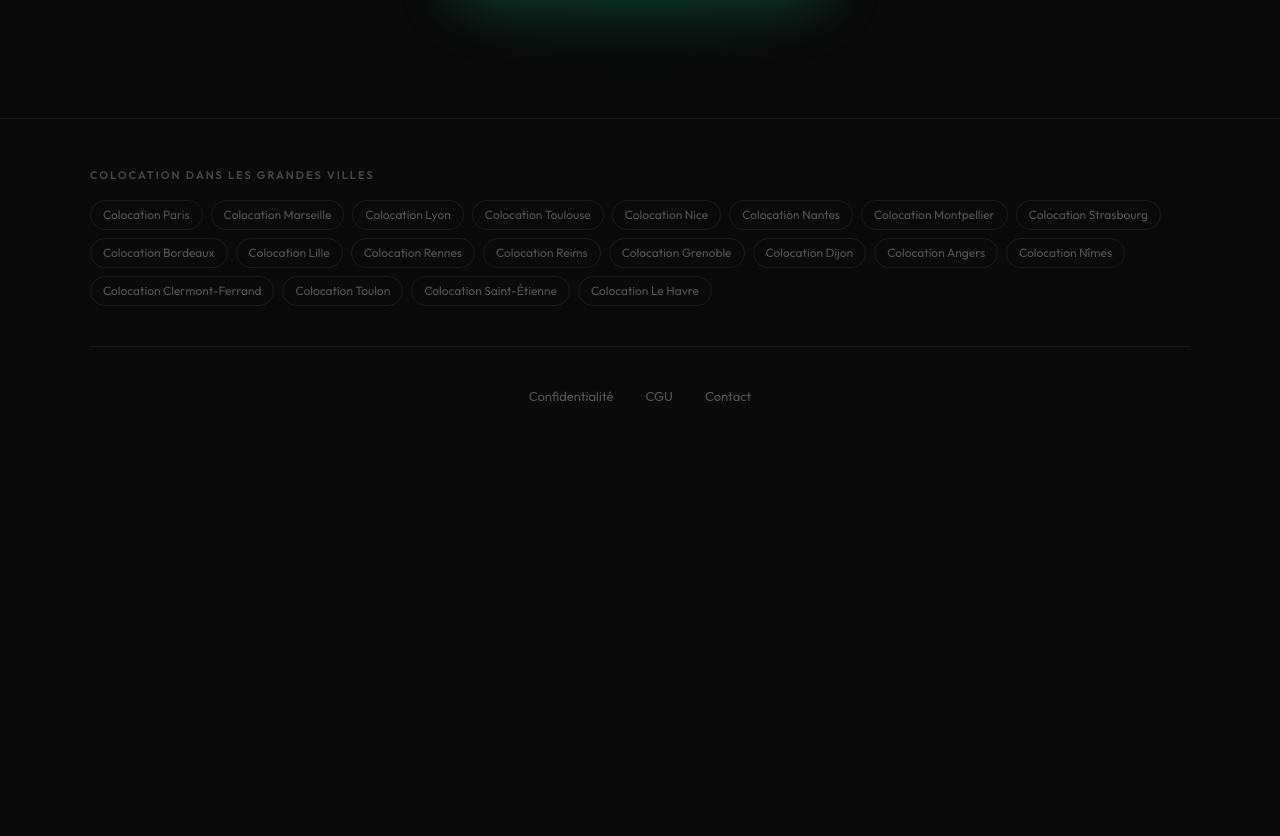
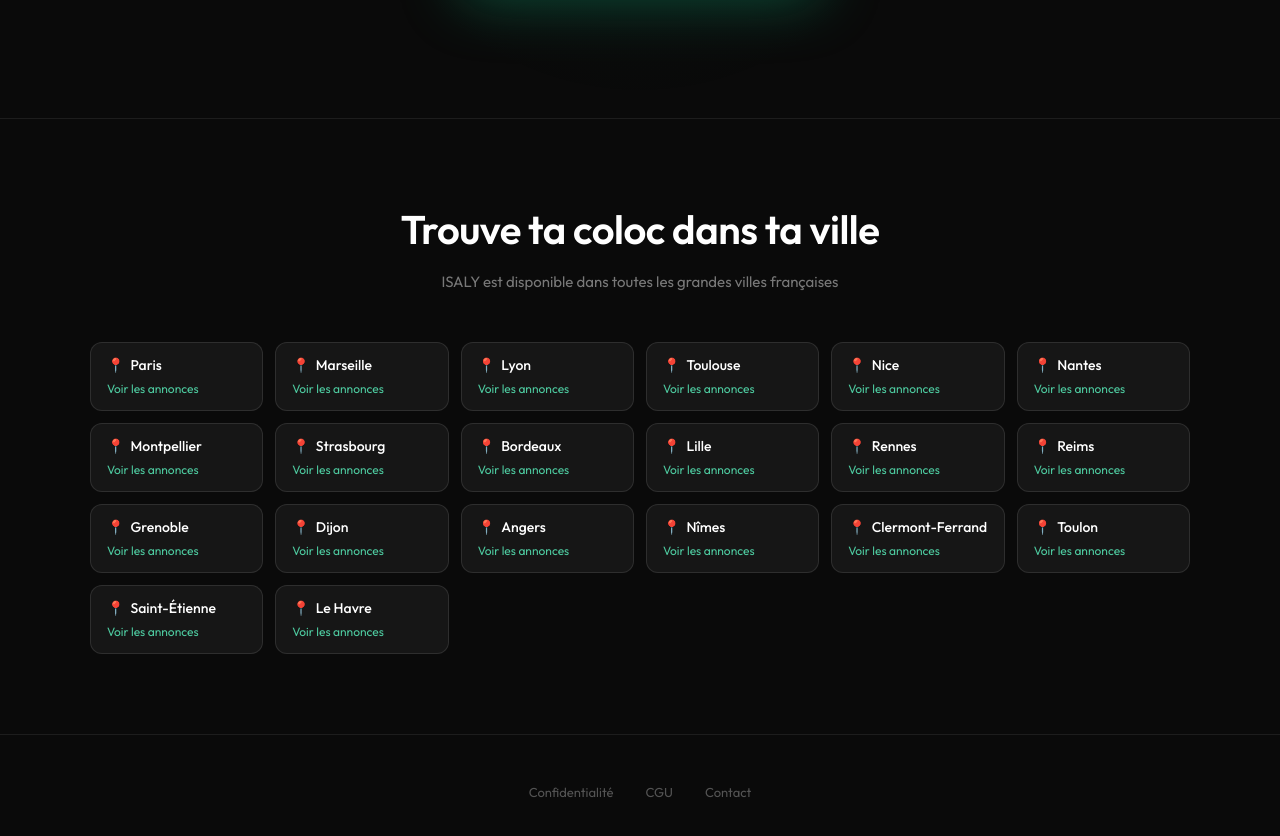
Before and after one commit to ISALY-ADMIN/ISALY, a Next.js app: page / in a window 1280 px wide. Shown: the part 6103-6939 px from the top of the page. Before the commit the page ends 6557 px from the top, so only its background shows below. Built offline with nearby package versions, Linux system fonts and the light colour scheme.

Commit message:
feat(landing): redesign section villes

```diff
--- a/app/page.tsx
+++ b/app/page.tsx
@@ -498,14 +498,18 @@
         </section>
       </ScrollReveal>
 
-      {/* FOOTER */}
-      <footer style={{ borderTop: '1px solid rgba(255,255,255,0.06)', padding: '48px 40px' }}>
-        {/* Colocation dans les grandes villes */}
-        <div style={{ maxWidth: '1100px', margin: '0 auto 40px', paddingBottom: '40px', borderBottom: '1px solid rgba(255,255,255,0.06)' }}>
-          <div style={{ fontSize: '11px', fontWeight: 600, textTransform: 'uppercase', letterSpacing: '2px', color: 'rgba(255,255,255,0.25)', marginBottom: '16px' }}>
-            Colocation dans les grandes villes
+      {/* VILLES */}
+      <section style={{ borderTop: '1px solid rgba(255,255,255,0.08)', borderBottom: '1px solid rgba(255,255,255,0.08)', padding: '80px 40px' }}>
+        <div style={{ maxWidth: '1100px', margin: '0 auto' }}>
+          <div style={{ textAlign: 'center', marginBottom: '48px' }}>
+            <h2 style={{ fontFamily: "'Outfit', sans-serif", fontSize: 'clamp(28px, 4vw, 40px)', fontWeight: 600, color: '#fff', margin: '0 0 12px', letterSpacing: '-0.5px' }}>
+              Trouve ta coloc dans ta ville
+            </h2>
+            <p style={{ fontSize: '15px', color: 'rgba(255,255,255,0.45)', margin: 0 }}>
+              ISALY est disponible dans toutes les grandes villes françaises
+            </p>
           </div>
-          <div style={{ display: 'flex', flexWrap: 'wrap', gap: '8px' }}>
+          <div style={{ display: 'grid', gridTemplateColumns: 'repeat(auto-fill, minmax(160px, 1fr))', gap: '12px' }}>
             {[
               ['paris', 'Paris'], ['marseille', 'Marseille'], ['lyon', 'Lyon'], ['toulouse', 'Toulouse'],
               ['nice', 'Nice'], ['nantes', 'Nantes'], ['montpellier', 'Montpellier'], ['strasbourg', 'Strasbourg'],
@@ -513,15 +517,33 @@
               ['grenoble', 'Grenoble'], ['dijon', 'Dijon'], ['angers', 'Angers'], ['nimes', 'Nîmes'],
               ['clermont-ferrand', 'Clermont-Ferrand'], ['toulon', 'Toulon'], ['saint-etienne', 'Saint-Étienne'], ['le-havre', 'Le Havre'],
             ].map(([slug, name]) => (
-              <Link key={slug} href={`/colocation/${slug}`} style={{ fontSize: '12px', color: 'rgba(255,255,255,0.3)', textDecoration: 'none', padding: '5px 12px', border: '1px solid rgba(255,255,255,0.07)', borderRadius: '16px', transition: 'color 0.2s, border-color 0.2s' }}
-                onMouseEnter={e => { e.currentTarget.style.color = '#10B981'; e.currentTarget.style.borderColor = 'rgba(16,185,129,0.3)' }}
-                onMouseLeave={e => { e.currentTarget.style.color = 'rgba(255,255,255,0.3)'; e.currentTarget.style.borderColor = 'rgba(255,255,255,0.07)' }}
+              <Link
+                key={slug}
+                href={`/colocation/${slug}`}
+                style={{
+                  display: 'block', textDecoration: 'none',
+                  padding: '12px 16px',
+                  background: 'rgba(255,255,255,0.05)',
+                  border: '1px solid rgba(255,255,255,0.1)',
+                  borderRadius: '12px',
+                  transition: 'background 0.2s, border-color 0.2s',
+                }}
+                onMouseEnter={e => { e.currentTarget.style.background = 'rgba(78,203,160,0.1)'; e.currentTarget.style.borderColor = '#4ECBA0' }}
+                onMouseLeave={e => { e.currentTarget.style.background = 'rgba(255,255,255,0.05)'; e.currentTarget.style.borderColor = 'rgba(255,255,255,0.1)' }}
               >
-                Colocation {name}
+                <div style={{ display: 'flex', alignItems: 'center', gap: '6px', marginBottom: '4px' }}>
+                  <span style={{ fontSize: '14px' }}>📍</span>
+                  <span style={{ fontSize: '14px', fontWeight: 500, color: '#fff' }}>{name}</span>
+                </div>
+                <div style={{ fontSize: '12px', color: '#4ECBA0' }}>Voir les annonces</div>
               </Link>
             ))}
           </div>
         </div>
+      </section>
+
+      {/* FOOTER */}
+      <footer style={{ padding: '48px 40px' }}>
 
         {/* Liens légaux */}
         <div style={{ display: 'flex', alignItems: 'center', justifyContent: 'center', gap: '32px' }}>
```
